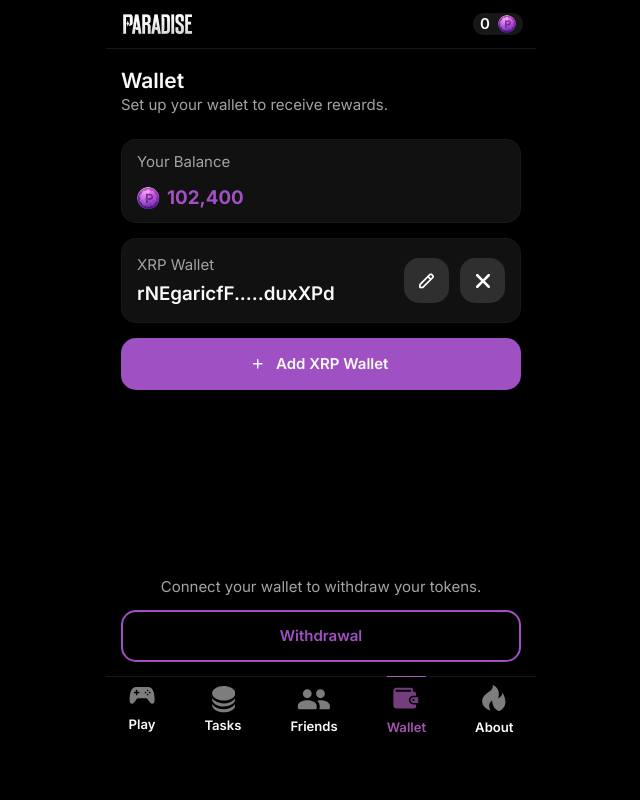
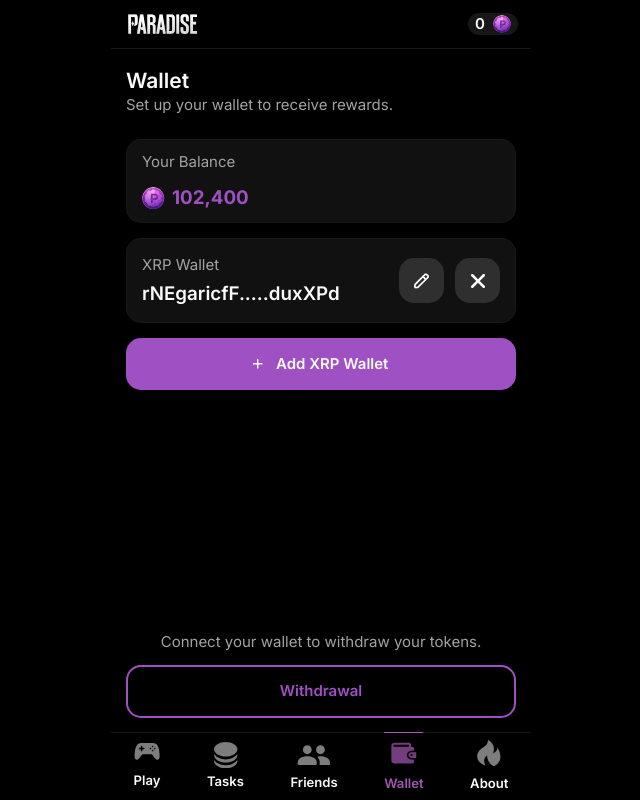
Before and after one commit to b0iii2c0de/paradise-game, a Vue app: page /wallet in a window 1280 px wide. Shown: the whole page, without its empty margins (319-959 px from the left). Built offline with nearby package versions, Linux system fonts and the light colour scheme.

Commit message:
refactor: fix height issue in all screens

```diff
--- a/src/pages/about-page/ui/AboutPage.vue
+++ b/src/pages/about-page/ui/AboutPage.vue
@@ -16,8 +16,8 @@
 </script>
 
 <template>
-   <div class="flex flex-col justify-center items-center w-full max-w-[430px] h-full max-h-[35.8rem] mt-12 px-4">
-    <div class="overflow-auto -mb-[80px] custom-scrollbar">
+   <div class="flex flex-col w-full max-w-md min-h-screen mt-12 px-4">
+    <div class="overflow-auto flex-grow custom-scrollbar pb-20">
       <!-- Трейлер -->
       <div class="w-full h-auto mt-7 xs:mb-0 aspect-video">
         <iframe
--- a/src/pages/friends-page/ui/FriendsPage.vue
+++ b/src/pages/friends-page/ui/FriendsPage.vue
@@ -13,8 +13,8 @@
 </script>
 
 <template>
-  <div class="flex flex-col justify-center w-full max-w-[430px] h-full max-h-[35.8rem] mt-12 px-4">
-    <div class="overflow-y-auto -mb-[80px] custom-scrollbar">
+  <div class="flex flex-col w-full max-w-md min-h-screen mt-12 px-4">
+    <div class="overflow-y-auto custom-scrollbar flex-1 pb-24">
       <div class="flex flex-col mt-6 pb-6">
         <h2 class="font-semibold xs:text-[1.4rem] text-xl">Friends</h2>
         <p class="font-normal text-muted-foreground xs:text-base text-sm">Invite your friends and earn more!</p>
--- a/src/pages/play-page/ui/PlayPage.vue
+++ b/src/pages/play-page/ui/PlayPage.vue
@@ -54,8 +54,9 @@
 </script>
 
 <template>
-  <!-- это контейнер для главной кнопки-->
-  <div class="gradient-bg flex flex-col h-full mt-[5.5rem]">
+  <div class="flex flex-col items-center justify-center w-full max-w-md min-h-screen">
+    <!-- контейнер для главной кнопки -->
+    <div class="gradient-bg flex flex-col flex-grow w-full mt-[5.5rem] overflow-y-auto">
       <button @click="increment" class="">
         <div class="pt-[56px]">
           <div class="">
@@ -104,7 +105,7 @@
             <IconVoltage />
             <span class="font-semibold">974</span>
           </div>
-        <span class="text-stone-400">/10000</span>
+          <span class="text-muted-foreground">/10000</span>
         </div>
         <Progress :model-value="60" />
       </div>
@@ -122,11 +123,11 @@
             <AlertDialogCancel class="absolute top-5 right-5 rounded-full bg-neutral-800">
               <IconCross />
             </AlertDialogCancel>
-          <AlertDialogTitle>Announce</AlertDialogTitle>
-          <AlertDialogDescription>
+            <AlertDialogTitle class="text-left">Announce</AlertDialogTitle>
+            <AlertDialogDescription class="text-left">
               We are announcing a drawing for the user who invites the most referrals!
             </AlertDialogDescription>
-          <AlertDialogDescription class="text-fuchsia-400">
+            <AlertDialogDescription class="text-fuchsia-400 text-left">
               We are increasing the award to 8,000 USDT for first place, 1,500 USDT for second place and 500 USDT for third place.
             </AlertDialogDescription>
           </AlertDialogHeader>
@@ -134,12 +135,12 @@
       </AlertDialog>
 
     </div>
+  </div>
+
 </template>
 
 <style scoped>
   .gradient-bg {
-    width: 430px;
-    height: 500px;
     background-image: linear-gradient(180deg, rgba(0, 0, 0, 0.5) 0%, rgba(80, 21, 177, 0.5) 56.27%, rgba(0, 0, 0, 0.5) 100%), radial-gradient(88.83% 59.06% at 50% 40.94%, rgba(161, 93, 202, 0.3) 0%, rgba(10, 10, 11, 0) 100%);
   }
 
--- a/src/pages/tasks-page/ui/TasksPage.vue
+++ b/src/pages/tasks-page/ui/TasksPage.vue
@@ -190,10 +190,9 @@
 </script>
 
 <template>
-  <!-- если что, поменяй h-screen на h-full/auto -->
-  <div class="flex flex-col justify-center w-full max-w-[430px] h-full max-h-[35.8rem] mt-12 px-4">
+  <div class="flex flex-col w-full max-w-md min-h-screen mt-12 px-4">
     <!-- список задач -->
-    <div class="flex flex-col overflow-y-auto flex-grow gap-3 -mb-[80px] custom-scrollbar">
+    <div class="flex flex-col overflow-y-auto flex-grow gap-3 custom-scrollbar">
       <div class="flex flex-col mt-6 mb-2">
         <h2 class="font-semibold xs:text-[1.4rem] text-xl">Tasks to do <span class="xs:text-xl text-lg">👋🏻</span></h2>
         <p class="font-normal text-muted-foreground xs:text-base text-sm">Finish these tasks to get more tokens.</p>
--- a/src/pages/wallet-page/ui/WalletPage.vue
+++ b/src/pages/wallet-page/ui/WalletPage.vue
@@ -9,13 +9,13 @@
 </script>
 
 <template>
-  <div class="flex flex-col justify-center w-full max-w-[430px] h-screen max-h-[34.3rem] mt-[4.5rem] px-4">
+  <div class="flex flex-col w-full max-w-md h-[calc(100vh-10rem)] mt-[4.5rem] px-4 overflow-y-auto">
     <div class="flex flex-col flex-shrink-0 pb-6">
       <h2 class="font-semibold xs:text-[1.4rem] text-xl">Wallet</h2>
       <p class="font-normal text-muted-foreground xs:text-base text-sm">Set up your wallet to receive rewards.</p>
     </div>
 
-    <div class="flex-grow">
+    <div class="flex-grow flex flex-col">
       <div class="border border-muted-foreground/5 rounded-2xl flex flex-col items-start justify-center py-3 px-4 mt-0 bg-muted-foreground/10">
         <div class="flex flex-col items-start justify-center gap-3">
           <h2 class="font-normal text-muted-foreground xs:text-base text-sm">Your Balance</h2>
@@ -55,7 +55,7 @@
 
     <!-- кнопка "вывести" не активна пока не привязан кошелёк,
      при нажатии вызывает модалку с предупреждением -->
-    <div class="flex-shrink-0 -mb-[80px]">
+    <div class="flex-shrink-0">
       <h2 class="font-normal text-muted-foreground xs:text-base text-sm text-center">Connect your wallet to withdraw your tokens.</h2>
       <Button variant="ghost" size="xl" class="mt-3 w-full rounded-2xl bg-background hover:bg-background xs:border-2 border border-primary-buttonBg hover:border-fuchsia-400/40 active:scale-95 transition-transform">
         <span class="font-semibold xs:text-base text-sm hover:text-fuchsia-400/40 text-primary-buttonBg">Withdrawal</span>
--- a/src/widgets/footer/ui/AppFooter.vue
+++ b/src/widgets/footer/ui/AppFooter.vue
@@ -44,9 +44,9 @@
 </script>
 
 <template>
-  <footer class="w-full max-w-[430px] mx-auto bg-background">
-    <!-- полоска -->
-    <div class="mt-[94px] h-px bg-primary-foreground relative">
+  <footer class="fixed bottom-0 left-1/2 transform -translate-x-1/2 w-full max-w-md z-20 bg-background">
+    <!-- полоска mt-[94px] -->
+    <div class="mt-3 h-px bg-primary-foreground relative">
       <!-- фиолетовая полоска поверх -->
       <div class="absolute bottom-0 left-0 h-full bg-fuchsia-400/70 transition-all duration-300"
        :style="indicatorStyle">
@@ -54,7 +54,7 @@
     </div>
 
     <!-- навигация -->
-    <div class="flex flex-col items-center pt-2">
+    <div class="flex flex-col items-center py-2">
       <nav ref="navRef" class="flex items-center justify-between w-full px-8 sm:px-6">
         <RouterLink to="/play" class="flex flex-col items-center gap-3" :class="{ 'text-fuchsia-400': currentRoute === '/play' }">
           <IconPlay class="w-7 h-auto" :class="{ 'text-fuchsia-400': currentRoute === '/play' }" />
--- a/src/widgets/header/ui/AppHeader.vue
+++ b/src/widgets/header/ui/AppHeader.vue
@@ -9,7 +9,7 @@
 </script>
 
 <template>
-  <header class="fixed top-0 left-1/2 transform -translate-x-1/2 w-full max-w-[430px] z-20 bg-background">
+  <header class="fixed top-0 left-1/2 transform -translate-x-1/2 w-full max-w-md z-20 bg-background">
     <div class="p-[13px] flex flex-row justify-between items-center">
       <RouterLink to="/play" class="active:scale-95 transition-transform pl-1">
         <IconLogo />
```
Lines whose indentation alone changed are shown as unchanged.
